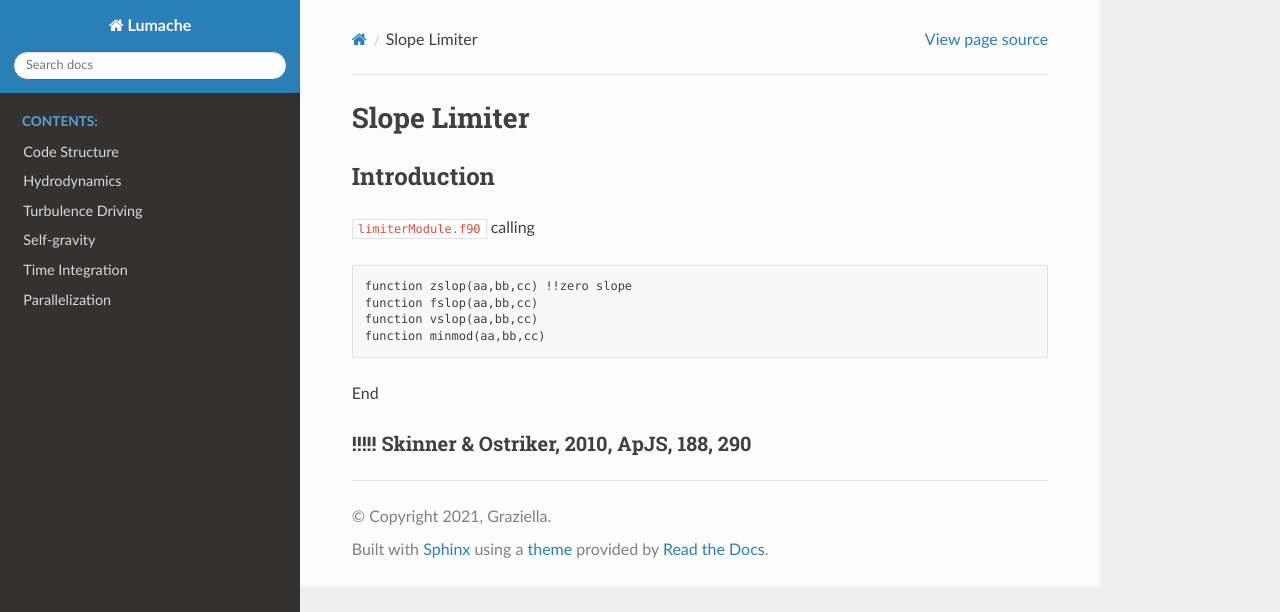
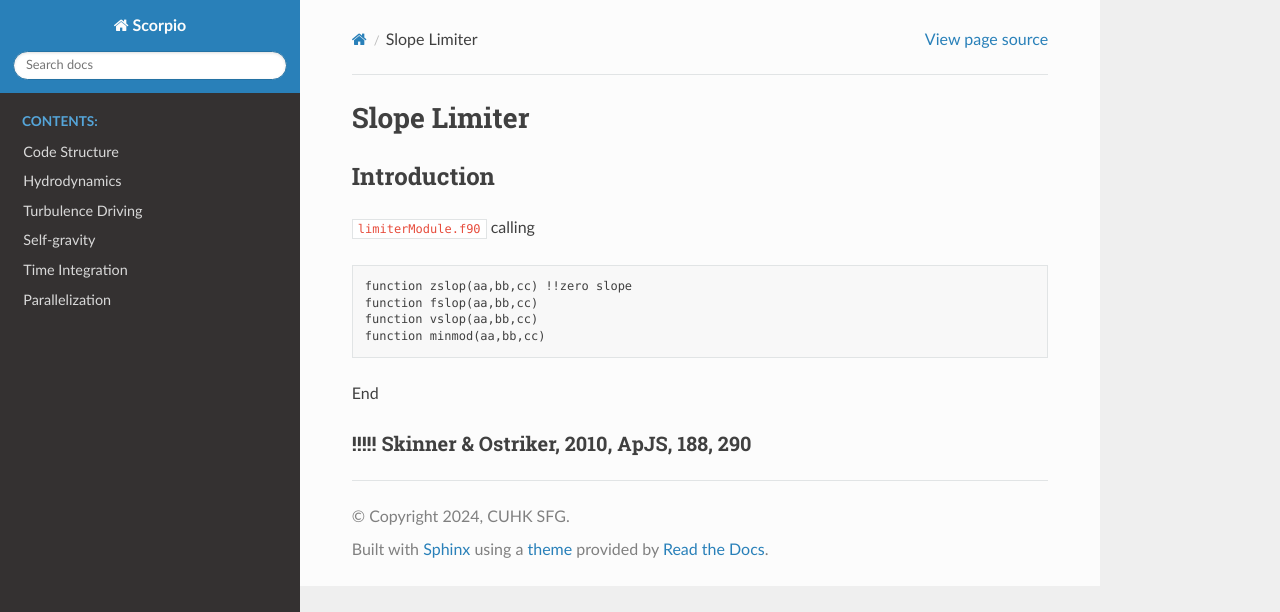
Before and after one commit to holam1hk/Scorpio-Docs, a Sphinx documentation site: the page built from docs/source/limiter.rst, in a window 1280 px wide. Shown: the top 612 px of the page. Built offline with Sphinx 7.4.7 and the Read the Docs theme 3.1.0, drawn with Linux system fonts in a browser that asks for light colours.

Commit message:
Update conf.py

```diff
--- a/docs/source/conf.py
+++ b/docs/source/conf.py
@@ -2,9 +2,9 @@
 
 # -- Project information
 
-project = 'Lumache'
-copyright = '2021, Graziella'
-author = 'Graziella'
+project = 'Scorpio'
+copyright = '2024, CUHK SFG'
+author = 'Ho Lam Cheng'
 
 release = '0.1'
 version = '0.1.0'
```
